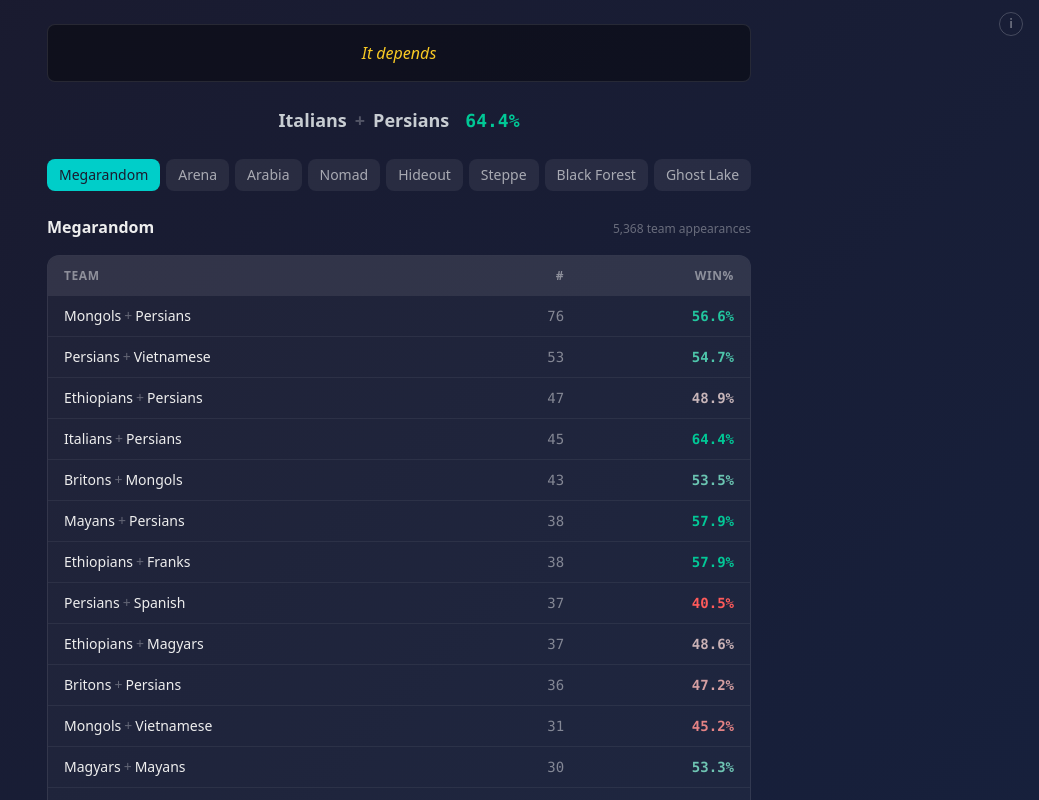
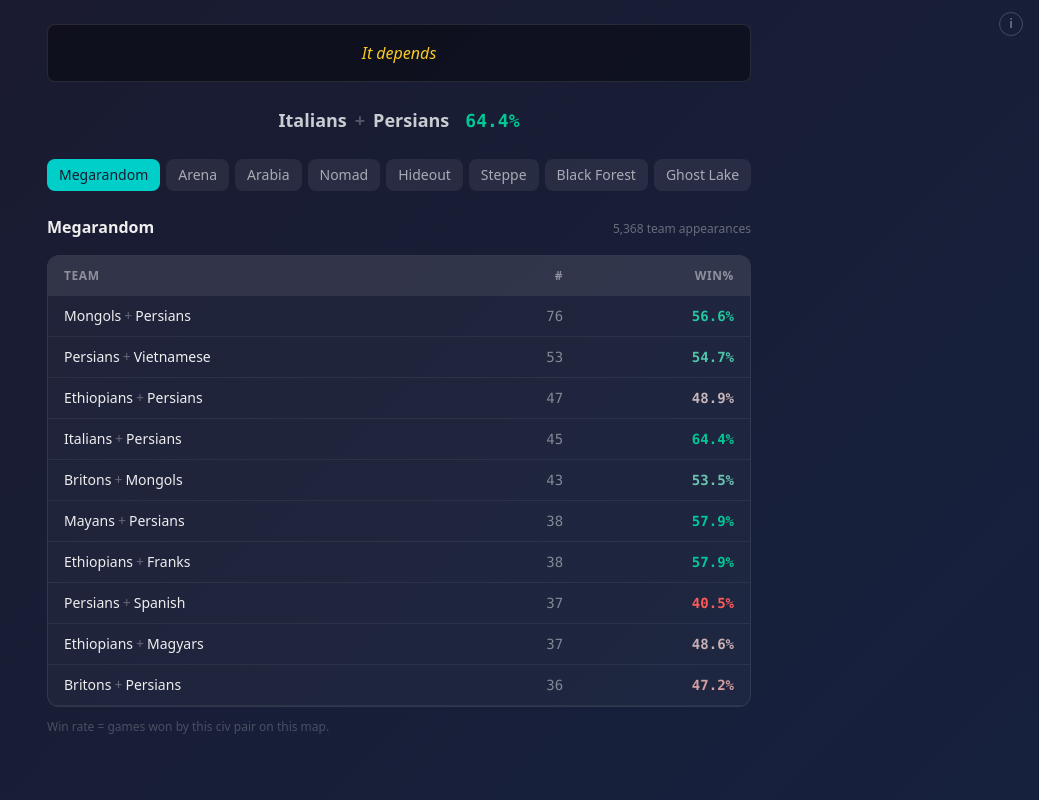
Before and after one commit to robpob10/aoe2v2, a Next.js app: page / in a window 1280 px wide. Shown: the top 800 px of the page, without its empty margins (241-1280 px from the left). Built offline with nearby package versions, Linux system fonts and the light colour scheme.

Commit message:
fix: revert TOP_N to 20 in json, slice to 10 in frontend only

```diff
--- a/src/components/StatsView.tsx
+++ b/src/components/StatsView.tsx
@@ -287,7 +287,7 @@ export default function StatsView() {
                     </tr>
                   </thead>
                   <tbody>
-                    {currentMap.teams.map((team) => (
+                    {currentMap.teams.slice(0, 10).map((team) => (
                       <TeamRow
                         key={`${team.civs[0]}-${team.civs[1]}`}
                         team={team}
```
Also changed, not shown: 1 other file (tests, documents, lock files or other folders).
